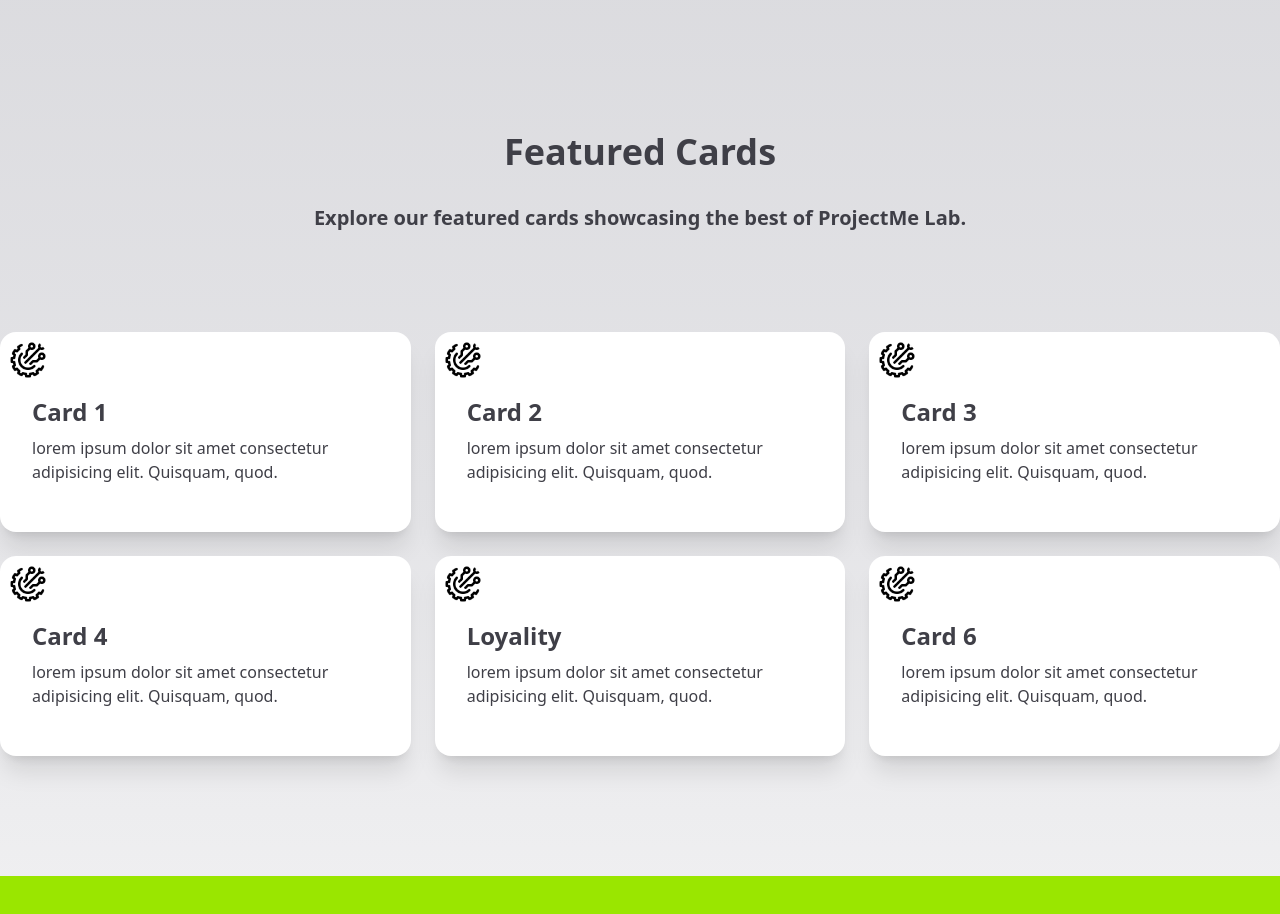
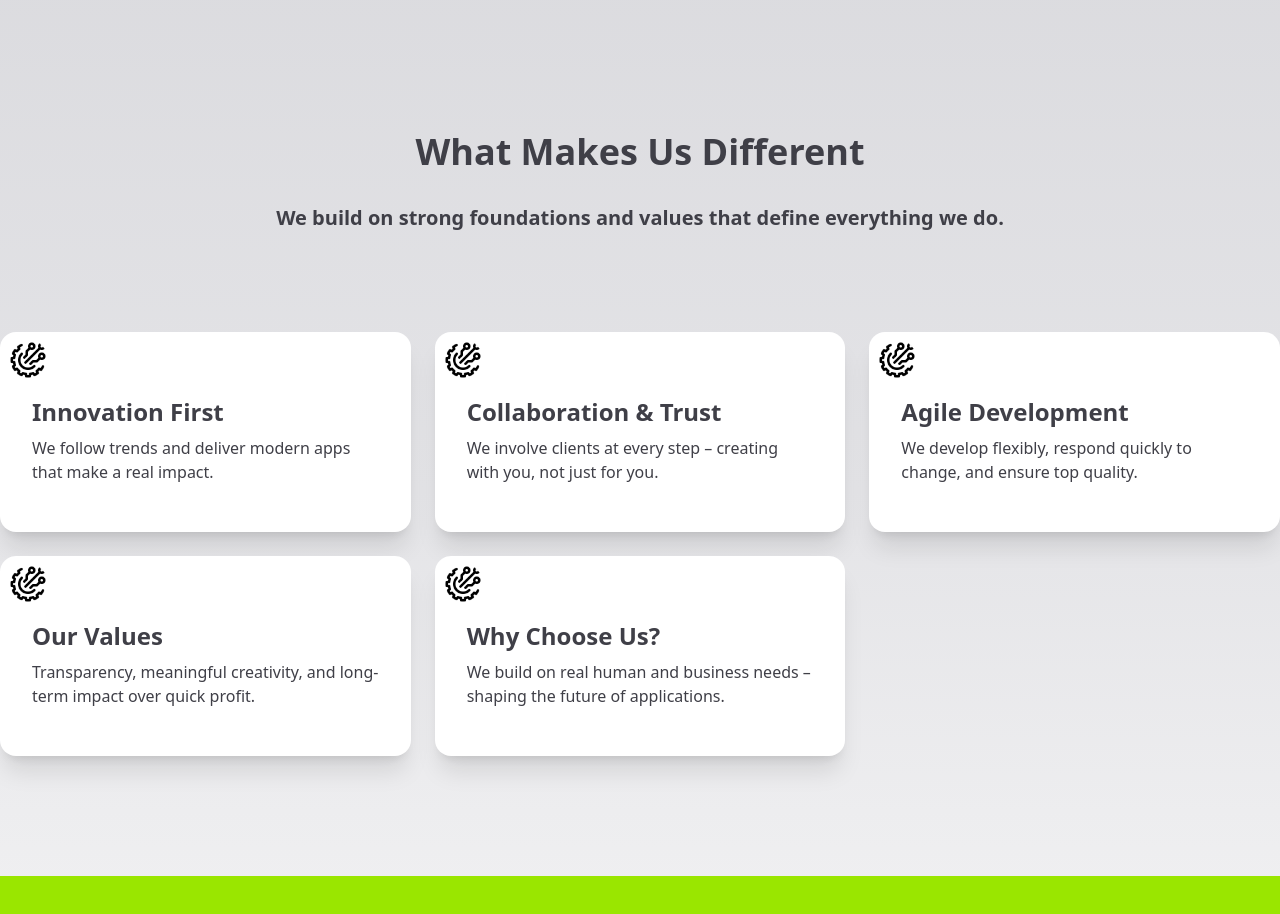
Before and after one commit to CANEFIL/project-Me-lab, a Next.js app: page / in a window 1280 px wide. Shown: the part 460-1374 px from the top of the page. Built offline with nearby package versions, Linux system fonts and the light colour scheme.

Commit message:
index - cards - change (title, description)

```diff
--- a/pages/index.js
+++ b/pages/index.js
@@ -9,35 +9,32 @@ export default function Home() {
       <Hero />
       <section className="container mx-auto mt-50">
         <h2 className="text-4xl font-bold mb-8 text-center text-zinc-700">
-          Featured Cards
+          What Makes Us Different
         </h2>
         <p className="text-zinc-700 text-center font-semibold text-xl mb-25">
-          Explore our featured cards showcasing the best of ProjectMe Lab.
+          We build on strong foundations and values that define everything we
+          do.
         </p>
         <div className="grid grid-cols-1 sm:grid-cols-2 md:grid-cols-3 lg:grid-cols-3 gap-6 mt-8">
           <Cards
-            title="Card 1"
-            description="lorem ipsum dolor sit amet consectetur adipisicing elit. Quisquam, quod."
+            title="Innovation First"
+            description="We follow trends and deliver modern apps that make a real impact."
           />
           <Cards
-            title="Card 2"
-            description="lorem ipsum dolor sit amet consectetur adipisicing elit. Quisquam, quod."
+            title="Collaboration & Trust"
+            description="We involve clients at every step – creating with you, not just for you."
           />
           <Cards
-            title="Card 3"
-            description="lorem ipsum dolor sit amet consectetur adipisicing elit. Quisquam, quod."
+            title="Agile Development"
+            description="We develop flexibly, respond quickly to change, and ensure top quality."
           />
           <Cards
-            title="Card 4"
-            description="lorem ipsum dolor sit amet consectetur adipisicing elit. Quisquam, quod."
+            title="Our Values"
+            description="Transparency, meaningful creativity, and long-term impact over quick profit."
           />
           <Cards
-            title="Loyality"
-            description="lorem ipsum dolor sit amet consectetur adipisicing elit. Quisquam, quod."
-          />
-          <Cards
-            title="Card 6"
-            description="lorem ipsum dolor sit amet consectetur adipisicing elit. Quisquam, quod."
+            title="Why Choose Us?"
+            description="We build on real human and business needs – shaping the future of applications."
           />
         </div>
       </section>
@@ -67,7 +64,10 @@ export default function Home() {
               <a href="#" className="hover:underline">
                 Privacy Policy
               </a>
-              <a href="https://www.apple.com/legal/internet-services/itunes/dev/stdeula/" className="hover:underline">
+              <a
+                href="https://www.apple.com/legal/internet-services/itunes/dev/stdeula/"
+                className="hover:underline"
+              >
                 Terms and Conditions
               </a>
             </nav>
```
